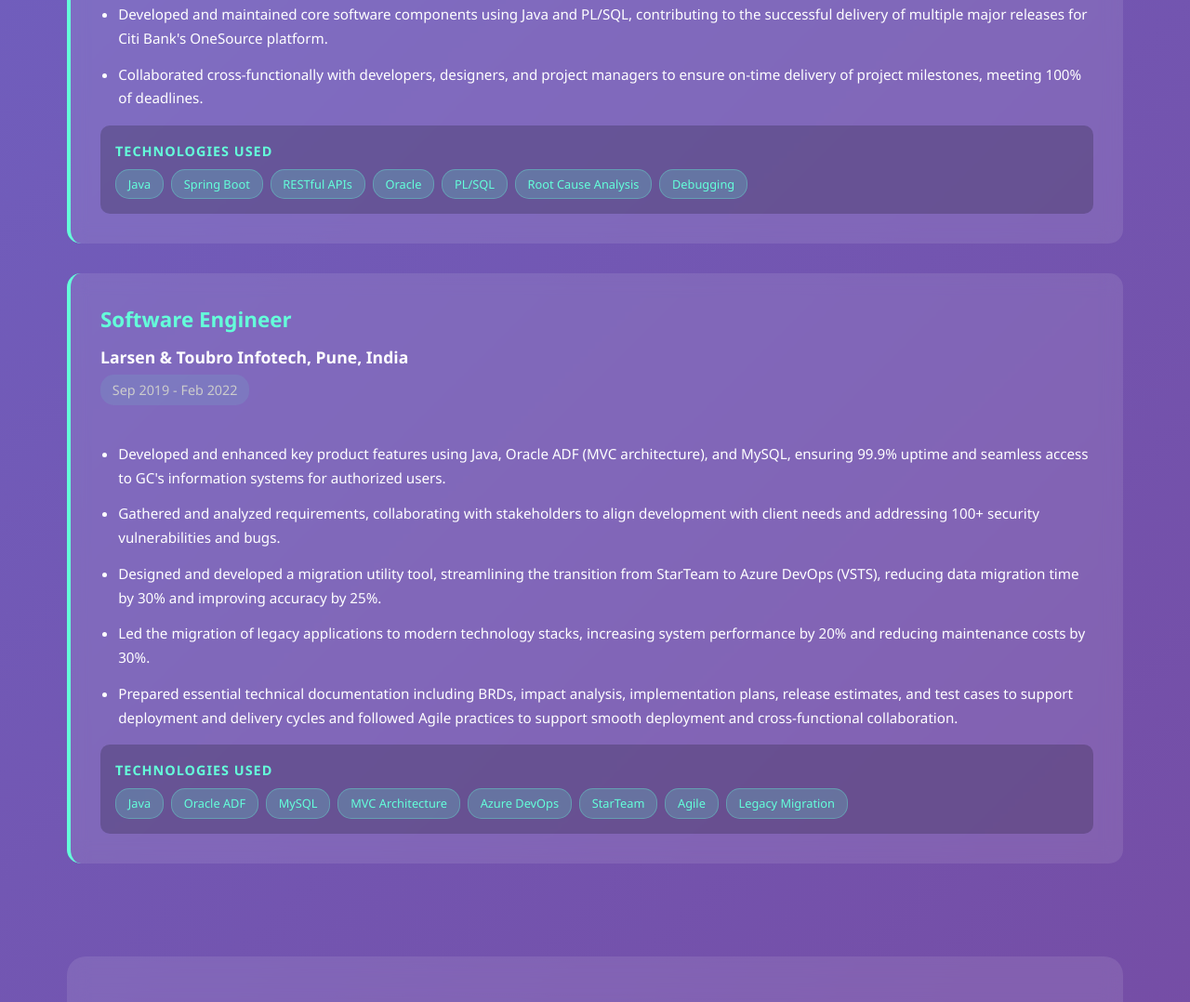
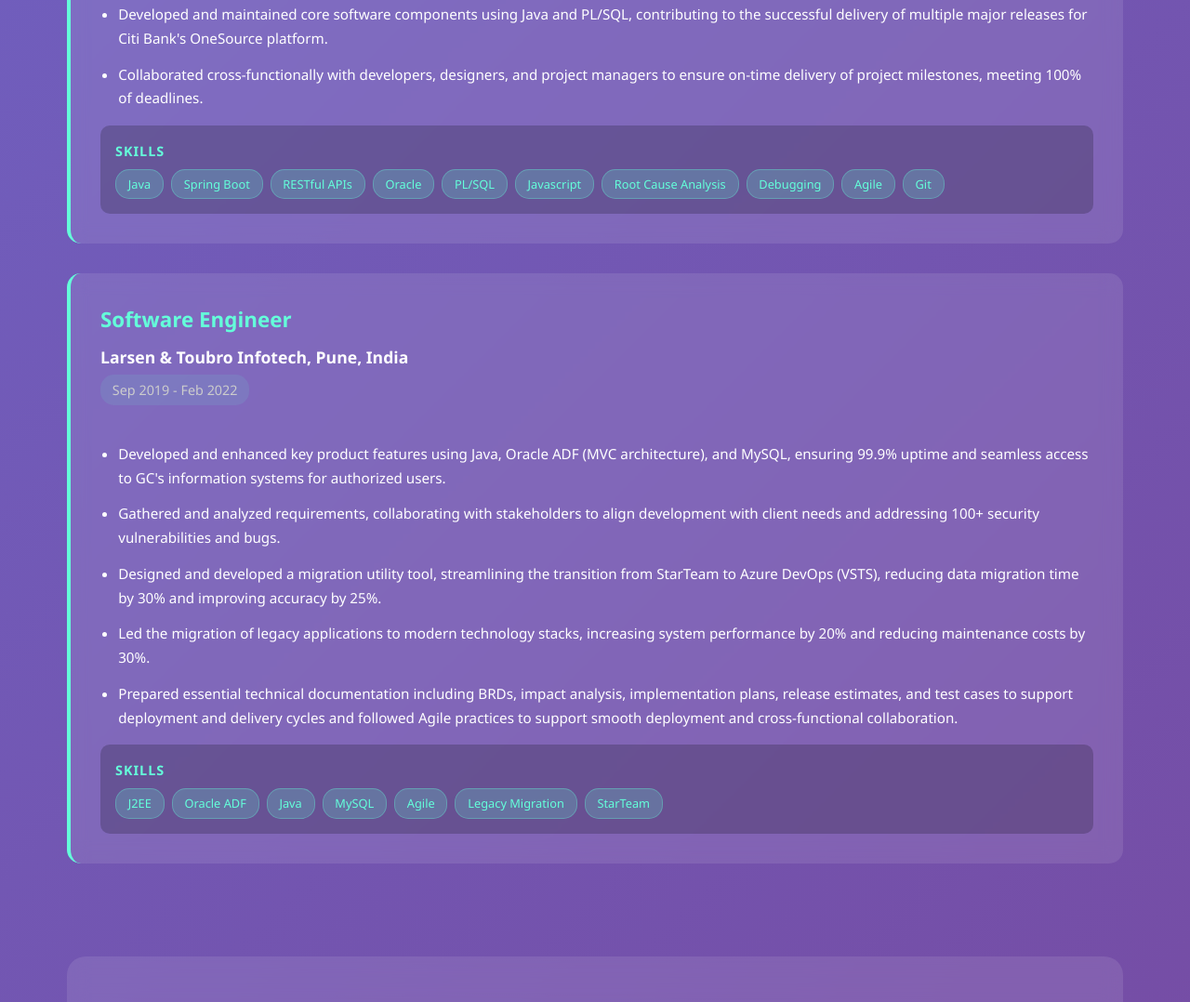
Before and after one commit to AishwaryaShinde07/aishwarya-portfolio, a plain HTML site: page index.html in a window 1280 px wide. Shown: the part 4795-5873 px from the top of the page at 93% size. Drawn offline with Linux system fonts and the light colour scheme.

Commit message:
Update index.html

```diff
--- a/index.html
+++ b/index.html
@@ -954,13 +954,15 @@
                     </ul>
                 </div>
                 <div class="key-achievements">
-                    <h5>Technologies Used</h5>
+                    <h5>Skills</h5>
                     <div class="achievements-list">
                         <span class="achievement-tag">Python</span>
                         <span class="achievement-tag">SQL</span>
                         <span class="achievement-tag">Data Migration</span>
                         <span class="achievement-tag">End-to-end Testing</span>
                         <span class="achievement-tag">Automation Scripts</span>
+                        <span class="achievement-tag">Git</span>
+                        <span class="achievement-tag">TypeScript</span>
                     </div>
                 </div>
             </div>
@@ -983,15 +985,18 @@
                     </ul>
                 </div>
                 <div class="key-achievements">
-                    <h5>Technologies Used</h5>
+                    <h5>Skills</h5>
                     <div class="achievements-list">
                         <span class="achievement-tag">Java</span>
                         <span class="achievement-tag">Spring Boot</span>
                         <span class="achievement-tag">RESTful APIs</span>
                         <span class="achievement-tag">Oracle</span>
                         <span class="achievement-tag">PL/SQL</span>
+                        <span class="achievement-tag">Javascript</span>
                         <span class="achievement-tag">Root Cause Analysis</span>
                         <span class="achievement-tag">Debugging</span>
+                        <span class="achievement-tag">Agile</span>
+                        <span class="achievement-tag">Git</span>
                     </div>
                 </div>
             </div>
@@ -1012,16 +1017,15 @@
                     </ul>
                 </div>
                 <div class="key-achievements">
-                    <h5>Technologies Used</h5>
+                    <h5>Skills</h5>
                     <div class="achievements-list">
+                        <span class="achievement-tag">J2EE</span>
+                        <span class="achievement-tag">Oracle ADF</span>
                         <span class="achievement-tag">Java</span>
-                        <span class="achievement-tag">Oracle ADF</span>
                         <span class="achievement-tag">MySQL</span>
-                        <span class="achievement-tag">MVC Architecture</span>
-                        <span class="achievement-tag">Azure DevOps</span>
-                        <span class="achievement-tag">StarTeam</span>
                         <span class="achievement-tag">Agile</span>
                         <span class="achievement-tag">Legacy Migration</span>
+                        <span class="achievement-tag">StarTeam</span>
                     </div>
                 </div>
             </div>
```
